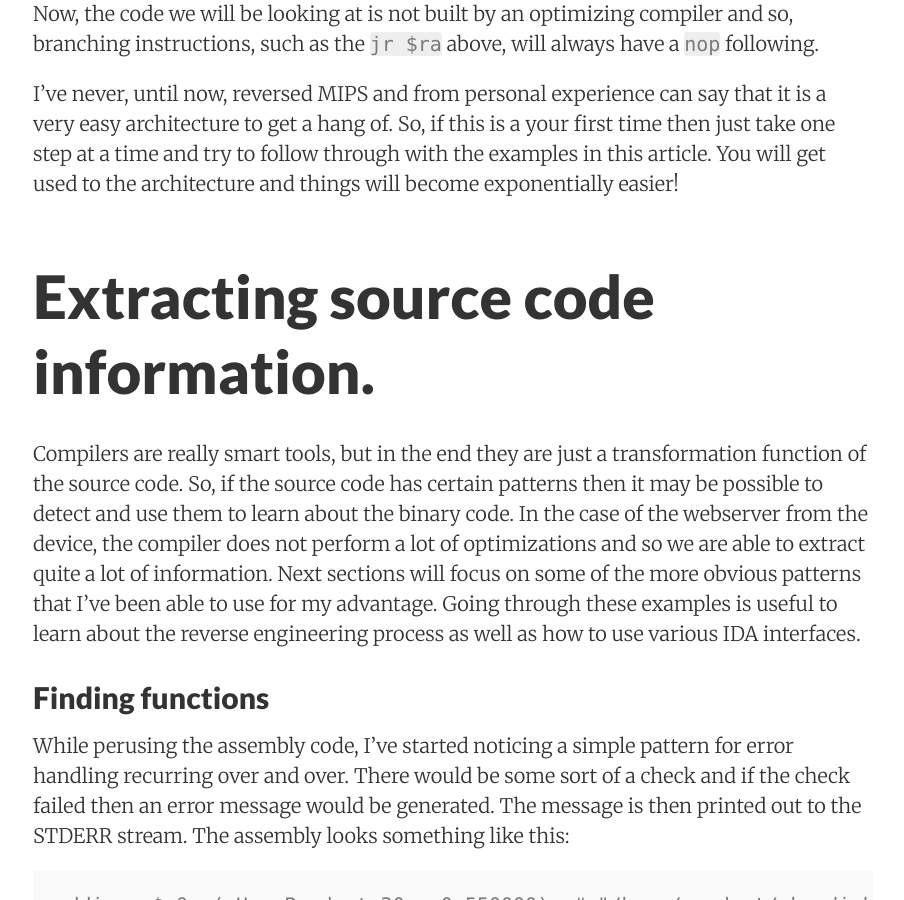
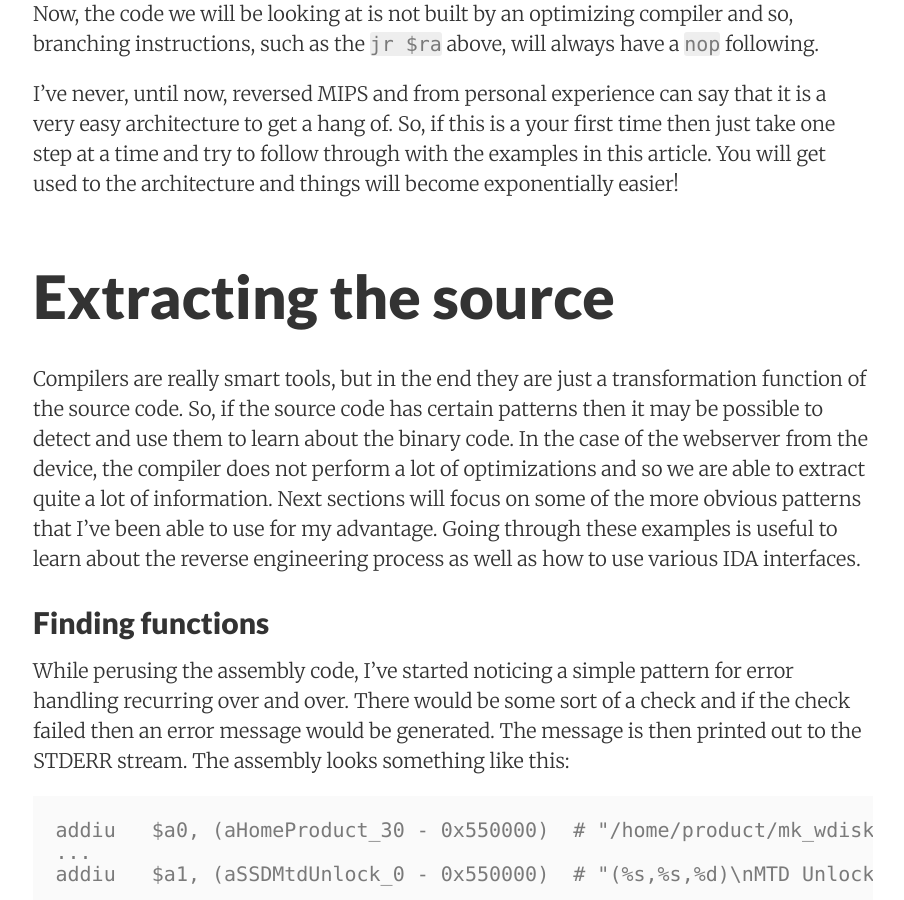
Before and after one commit to nologic/blog, a Jekyll site: the page built from _posts/2017-04-10-emdebbed-webserver.md, in a window 1280 px wide and 900 px high, scrolled down 2839 px. Shown: the whole window, without its empty margins (187-1091 px from the left). Built offline with Jekyll 4.4.1, drawn with Linux system fonts in a browser that asks for light colours; nearby versions of some CDN libraries.

Commit message:
first embdded server

```diff
--- a/_posts/2017-04-10-emdebbed-webserver.md
+++ b/_posts/2017-04-10-emdebbed-webserver.md
@@ -60,7 +60,7 @@ Finally, MIPS is a pipelined architecture where the developer needs to be aware
 
 I've never, until now, reversed MIPS and from personal experience can say that it is a very easy architecture to get a hang of. So, if this is a your first time then just take one step at a time and try to follow through with the examples in this article. You will get used to the architecture and things will become exponentially easier!
 
-# Extracting source code information.
+# Extracting the source
 Compilers are really smart tools, but in the end they are just a transformation function of the source code. So, if the source code has certain patterns then it may be possible to detect and use them to learn about the binary code. In the case of the webserver from the device, the compiler does not perform a lot of optimizations and so we are able to extract quite a lot of information. Next sections will focus on some of the more obvious patterns that I've been able to use for my advantage. Going through these examples is useful to learn about the reverse engineering process as well as how to use various IDA interfaces.
 
 ## Finding functions
```
